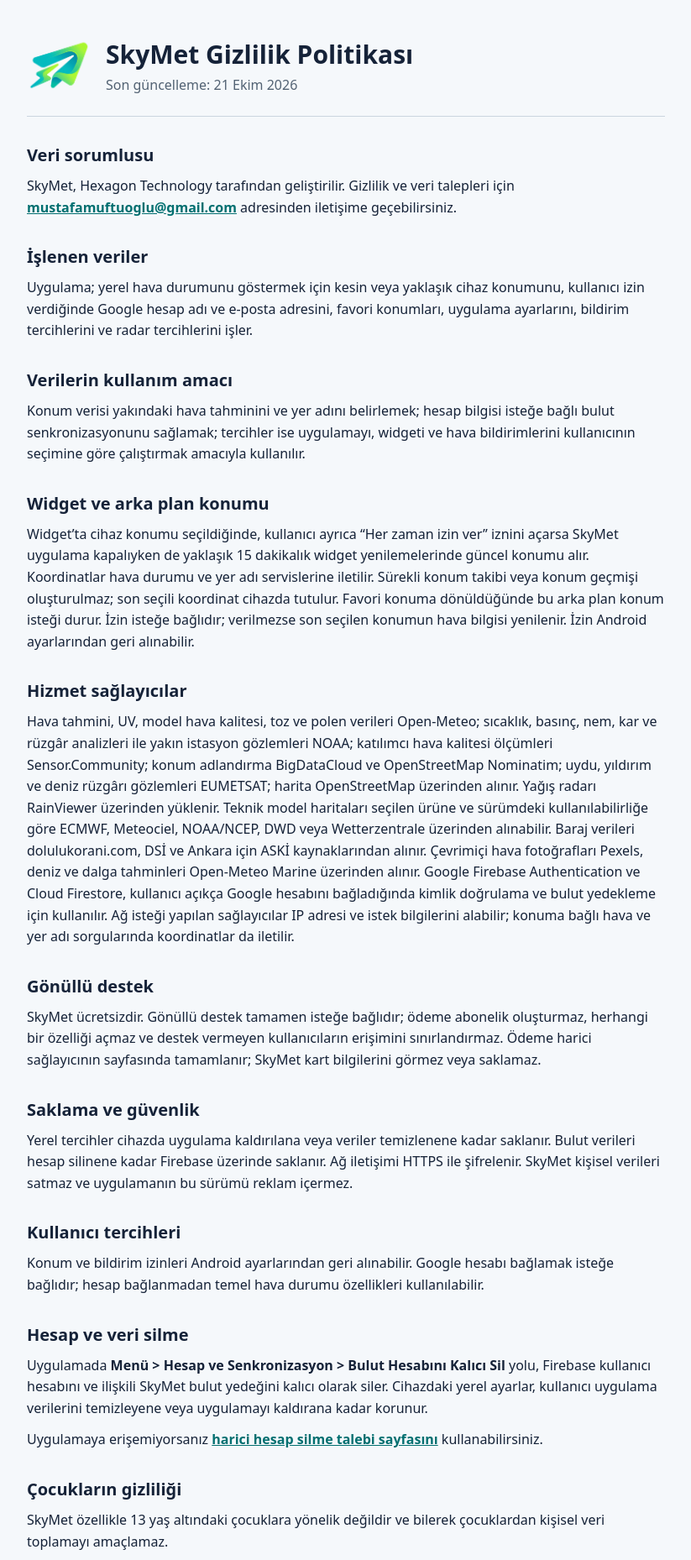
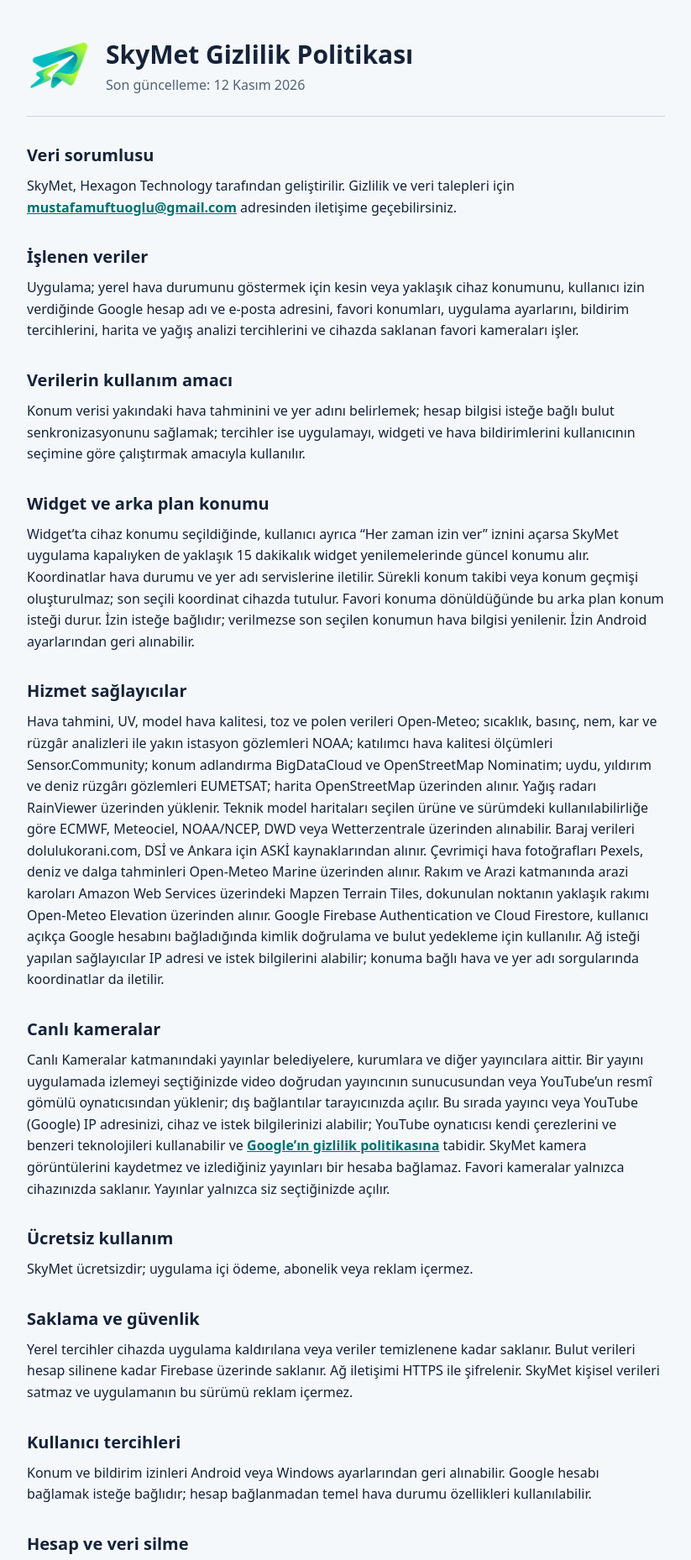
Before and after one commit to mmuftu/skymet-privacy, a plain HTML site: page index.html in a window 1280 px wide. Shown: the top 1858 px of the page at 84% size, without its empty margins (228-1051 px from the left). Drawn offline with Linux system fonts and the light colour scheme.

Commit message:
Gizlilik politikasi: canli kameralar (12 Kasim 2026)
- Canli Kameralar bolumu: yayinci/YouTube IP ve cihaz bilgisi, YouTube
  cerezleri, goruntu kaydedilmemesi, favorilerin cihazda kalmasi.
- Rakim katmani saglayicilari (AWS Mapzen, Open-Meteo Elevation),
  cihazda saklanan favori kameralar ve Windows ayarlari eklendi.
- Kaldirilan gonullu destek bolumu yerine ucretsiz kullanim bolumu.

Co-Authored-By: Claude Opus 5.5 <noreply@anthropic.com>

```diff
--- a/index.html
+++ b/index.html
@@ -38,7 +38,7 @@
     <img src="app_icon.png" alt="SkyMet logosu">
     <div>
       <h1>SkyMet Gizlilik Politikası</h1>
-      <div class="meta">Son güncelleme: 21 Ekim 2026</div>
+      <div class="meta">Son güncelleme: 12 Kasım 2026</div>
     </div>
   </header>
 
@@ -46,7 +46,7 @@
   <p>SkyMet, Hexagon Technology tarafından geliştirilir. Gizlilik ve veri talepleri için <a href="mailto:mustafamuftuoglu@gmail.com">mustafamuftuoglu@gmail.com</a> adresinden iletişime geçebilirsiniz.</p>
 
   <h2>İşlenen veriler</h2>
-  <p>Uygulama; yerel hava durumunu göstermek için kesin veya yaklaşık cihaz konumunu, kullanıcı izin verdiğinde Google hesap adı ve e-posta adresini, favori konumları, uygulama ayarlarını, bildirim tercihlerini ve radar tercihlerini işler.</p>
+  <p>Uygulama; yerel hava durumunu göstermek için kesin veya yaklaşık cihaz konumunu, kullanıcı izin verdiğinde Google hesap adı ve e-posta adresini, favori konumları, uygulama ayarlarını, bildirim tercihlerini, harita ve yağış analizi tercihlerini ve cihazda saklanan favori kameraları işler.</p>
 
   <h2>Verilerin kullanım amacı</h2>
   <p>Konum verisi yakındaki hava tahminini ve yer adını belirlemek; hesap bilgisi isteğe bağlı bulut senkronizasyonunu sağlamak; tercihler ise uygulamayı, widgeti ve hava bildirimlerini kullanıcının seçimine göre çalıştırmak amacıyla kullanılır.</p>
@@ -54,16 +54,19 @@
   <p>Widget’ta cihaz konumu seçildiğinde, kullanıcı ayrıca “Her zaman izin ver” iznini açarsa SkyMet uygulama kapalıyken de yaklaşık 15 dakikalık widget yenilemelerinde güncel konumu alır. Koordinatlar hava durumu ve yer adı servislerine iletilir. Sürekli konum takibi veya konum geçmişi oluşturulmaz; son seçili koordinat cihazda tutulur. Favori konuma dönüldüğünde bu arka plan konum isteği durur. İzin isteğe bağlıdır; verilmezse son seçilen konumun hava bilgisi yenilenir. İzin Android ayarlarından geri alınabilir.</p>
 
   <h2>Hizmet sağlayıcılar</h2>
-  <p>Hava tahmini, UV, model hava kalitesi, toz ve polen verileri Open-Meteo; sıcaklık, basınç, nem, kar ve rüzgâr analizleri ile yakın istasyon gözlemleri NOAA; katılımcı hava kalitesi ölçümleri Sensor.Community; konum adlandırma BigDataCloud ve OpenStreetMap Nominatim; uydu, yıldırım ve deniz rüzgârı gözlemleri EUMETSAT; harita OpenStreetMap üzerinden alınır. Yağış radarı RainViewer üzerinden yüklenir. Teknik model haritaları seçilen ürüne ve sürümdeki kullanılabilirliğe göre ECMWF, Meteociel, NOAA/NCEP, DWD veya Wetterzentrale üzerinden alınabilir. Baraj verileri dolulukorani.com, DSİ ve Ankara için ASKİ kaynaklarından alınır. Çevrimiçi hava fotoğrafları Pexels, deniz ve dalga tahminleri Open-Meteo Marine üzerinden alınır. Google Firebase Authentication ve Cloud Firestore, kullanıcı açıkça Google hesabını bağladığında kimlik doğrulama ve bulut yedekleme için kullanılır. Ağ isteği yapılan sağlayıcılar IP adresi ve istek bilgilerini alabilir; konuma bağlı hava ve yer adı sorgularında koordinatlar da iletilir.</p>
+  <p>Hava tahmini, UV, model hava kalitesi, toz ve polen verileri Open-Meteo; sıcaklık, basınç, nem, kar ve rüzgâr analizleri ile yakın istasyon gözlemleri NOAA; katılımcı hava kalitesi ölçümleri Sensor.Community; konum adlandırma BigDataCloud ve OpenStreetMap Nominatim; uydu, yıldırım ve deniz rüzgârı gözlemleri EUMETSAT; harita OpenStreetMap üzerinden alınır. Yağış radarı RainViewer üzerinden yüklenir. Teknik model haritaları seçilen ürüne ve sürümdeki kullanılabilirliğe göre ECMWF, Meteociel, NOAA/NCEP, DWD veya Wetterzentrale üzerinden alınabilir. Baraj verileri dolulukorani.com, DSİ ve Ankara için ASKİ kaynaklarından alınır. Çevrimiçi hava fotoğrafları Pexels, deniz ve dalga tahminleri Open-Meteo Marine üzerinden alınır. Rakım ve Arazi katmanında arazi karoları Amazon Web Services üzerindeki Mapzen Terrain Tiles, dokunulan noktanın yaklaşık rakımı Open-Meteo Elevation üzerinden alınır. Google Firebase Authentication ve Cloud Firestore, kullanıcı açıkça Google hesabını bağladığında kimlik doğrulama ve bulut yedekleme için kullanılır. Ağ isteği yapılan sağlayıcılar IP adresi ve istek bilgilerini alabilir; konuma bağlı hava ve yer adı sorgularında koordinatlar da iletilir.</p>
 
-  <h2>Gönüllü destek</h2>
-  <p>SkyMet ücretsizdir. Gönüllü destek tamamen isteğe bağlıdır; ödeme abonelik oluşturmaz, herhangi bir özelliği açmaz ve destek vermeyen kullanıcıların erişimini sınırlandırmaz. Ödeme harici sağlayıcının sayfasında tamamlanır; SkyMet kart bilgilerini görmez veya saklamaz.</p>
+  <h2>Canlı kameralar</h2>
+  <p>Canlı Kameralar katmanındaki yayınlar belediyelere, kurumlara ve diğer yayıncılara aittir. Bir yayını uygulamada izlemeyi seçtiğinizde video doğrudan yayıncının sunucusundan veya YouTube’un resmî gömülü oynatıcısından yüklenir; dış bağlantılar tarayıcınızda açılır. Bu sırada yayıncı veya YouTube (Google) IP adresinizi, cihaz ve istek bilgilerinizi alabilir; YouTube oynatıcısı kendi çerezlerini ve benzeri teknolojileri kullanabilir ve <a href="https://policies.google.com/privacy">Google’ın gizlilik politikasına</a> tabidir. SkyMet kamera görüntülerini kaydetmez ve izlediğiniz yayınları bir hesaba bağlamaz. Favori kameralar yalnızca cihazınızda saklanır. Yayınlar yalnızca siz seçtiğinizde açılır.</p>
+
+  <h2>Ücretsiz kullanım</h2>
+  <p>SkyMet ücretsizdir; uygulama içi ödeme, abonelik veya reklam içermez.</p>
 
   <h2>Saklama ve güvenlik</h2>
   <p>Yerel tercihler cihazda uygulama kaldırılana veya veriler temizlenene kadar saklanır. Bulut verileri hesap silinene kadar Firebase üzerinde saklanır. Ağ iletişimi HTTPS ile şifrelenir. SkyMet kişisel verileri satmaz ve uygulamanın bu sürümü reklam içermez.</p>
 
   <h2>Kullanıcı tercihleri</h2>
-  <p>Konum ve bildirim izinleri Android ayarlarından geri alınabilir. Google hesabı bağlamak isteğe bağlıdır; hesap bağlanmadan temel hava durumu özellikleri kullanılabilir.</p>
+  <p>Konum ve bildirim izinleri Android veya Windows ayarlarından geri alınabilir. Google hesabı bağlamak isteğe bağlıdır; hesap bağlanmadan temel hava durumu özellikleri kullanılabilir.</p>
 
   <h2 id="hesap-silme">Hesap ve veri silme</h2>
   <p>Uygulamada <strong>Menü &gt; Hesap ve Senkronizasyon &gt; Bulut Hesabını Kalıcı Sil</strong> yolu, Firebase kullanıcı hesabını ve ilişkili SkyMet bulut yedeğini kalıcı olarak siler. Cihazdaki yerel ayarlar, kullanıcı uygulama verilerini temizleyene veya uygulamayı kaldırana kadar korunur.</p>
```
